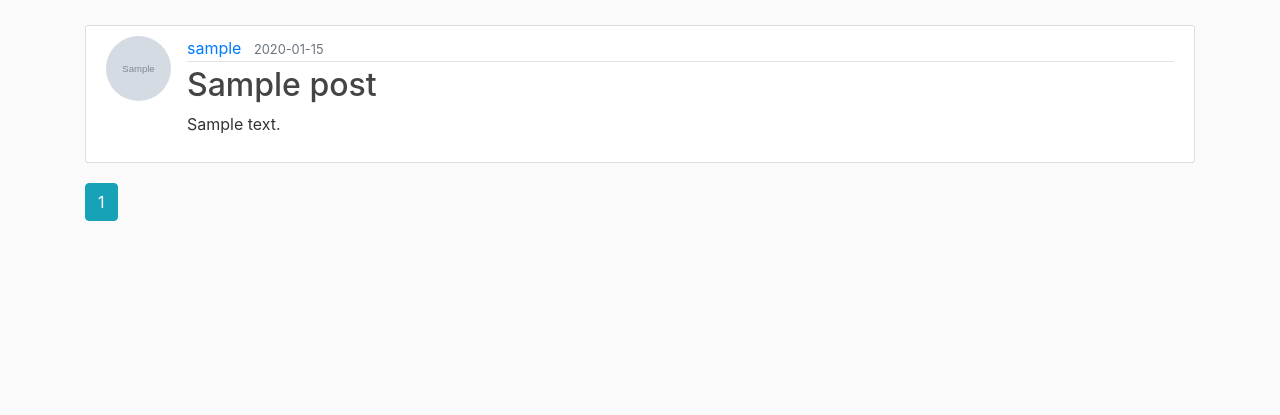
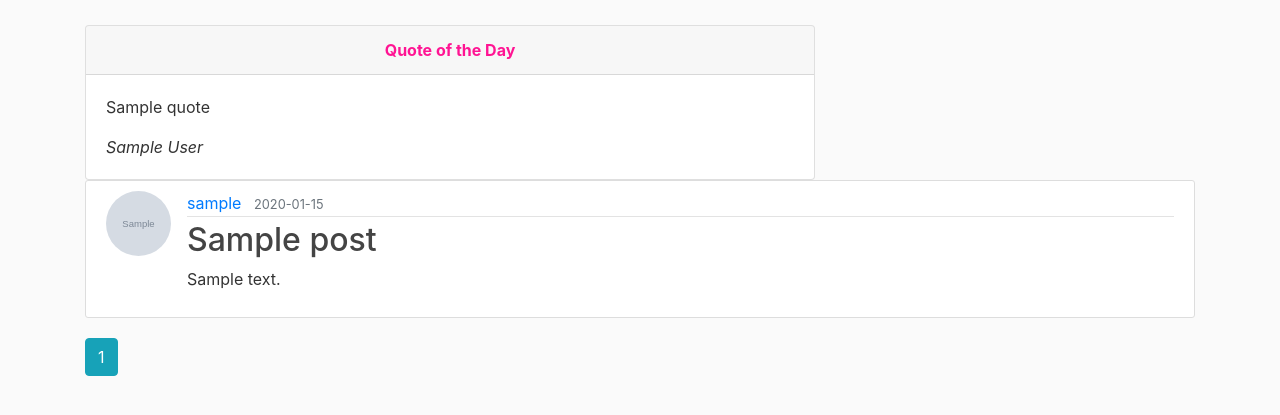
Before and after one commit to IanoSang/My-Blog, a Python web app: template app/templates/home.html in a window 1280 px wide. Shown: the part 56-471 px from the top of the page. Run offline with Jinja, Linux system fonts and the light colour scheme; the template is opened without the code that fills it: most values are stand-ins (such as "Sample title", 1, 10 or a date in 2020); grey boxes marked "Sample" are stand-in pictures; some libraries are stand-ins or nearby versions.

Commit message:
feat: home page- adds a quote that will be displayed randomly from quotes api

```diff
--- a/app/templates/home.html
+++ b/app/templates/home.html
@@ -1,5 +1,19 @@
 {% extends "base.html" %}
 {% block content %}
+   <div class="row">
+    <div class="col-lg-8">
+    <div class="card">
+      <div class="card-header text-center" style="color: #ff1493;">
+        <b>Quote of the Day</b>
+      </div>
+      <div class="card-body">
+          <p>{{ quote.quote }}</p>
+          <cite>{{ quote.author }}</cite>
+      </div>
+    </div>
+   </div>
+   </div>
+
     {% for post in posts.items %}
         <article class="media content-section">
           <img class="rounded-circle article-img" src="{{ url_for('static', filename='profile_pics/' + post.author.image_file) }}">
```
